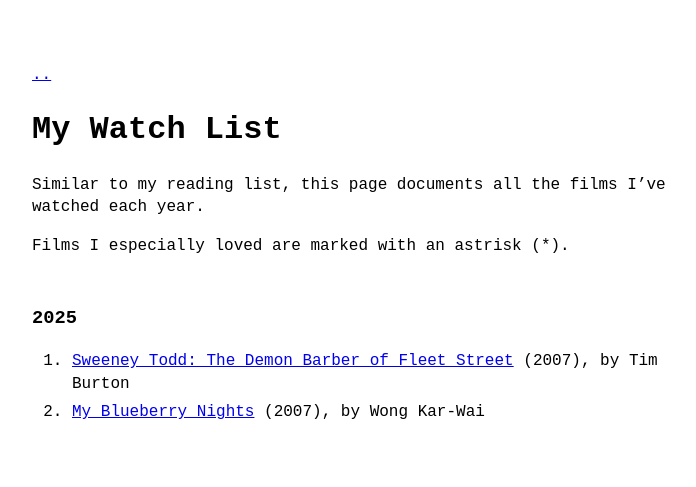
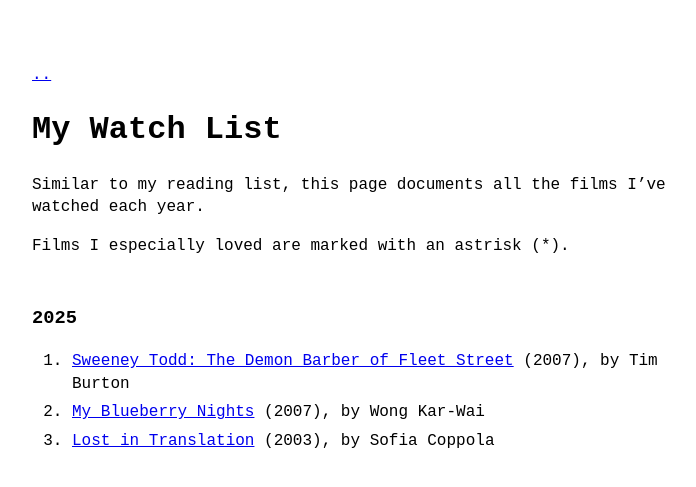
Before and after one commit to llucasly/llucasly.github.io, a Jekyll site: the page built from watch list.md, in a window 1280 px wide. Shown: the top 487 px of the page, without its empty margins (288-984 px from the left). Built offline with Jekyll 4.4.1, drawn with Linux system fonts in a browser that asks for light colours.

Commit message:
Added Movie to Watch List

```diff
--- a/watch list.md
+++ b/watch list.md
@@ -10,3 +10,4 @@ Films I especially loved are marked with an astrisk (*).
 ### 2025
 1. [Sweeney Todd: The Demon Barber of Fleet Street](https://www.imdb.com/title/tt0408236/) (2007), by Tim Burton
 2. [My Blueberry Nights](https://www.imdb.com/title/tt0765120/) (2007), by Wong Kar-Wai
+3. [Lost in Translation](https://www.imdb.com/title/tt0335266/) (2003), by  Sofia Coppola
```
